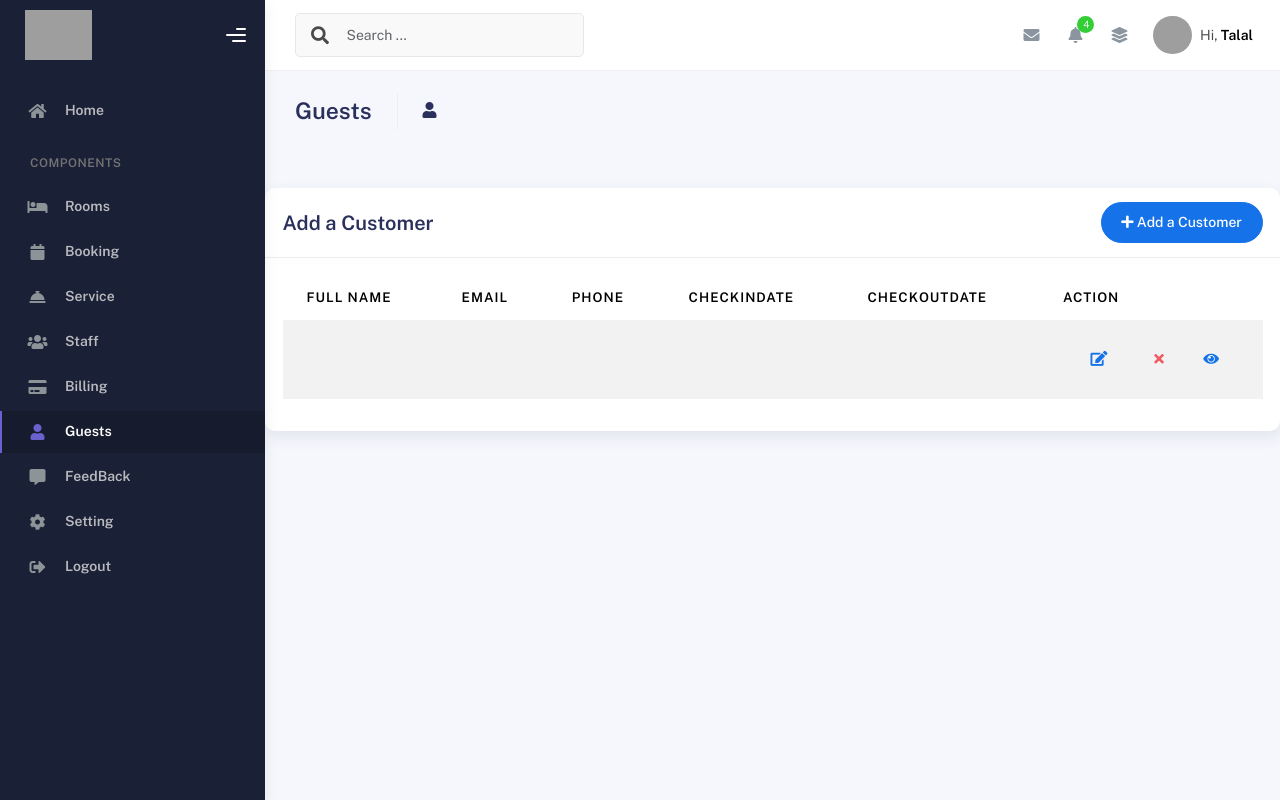
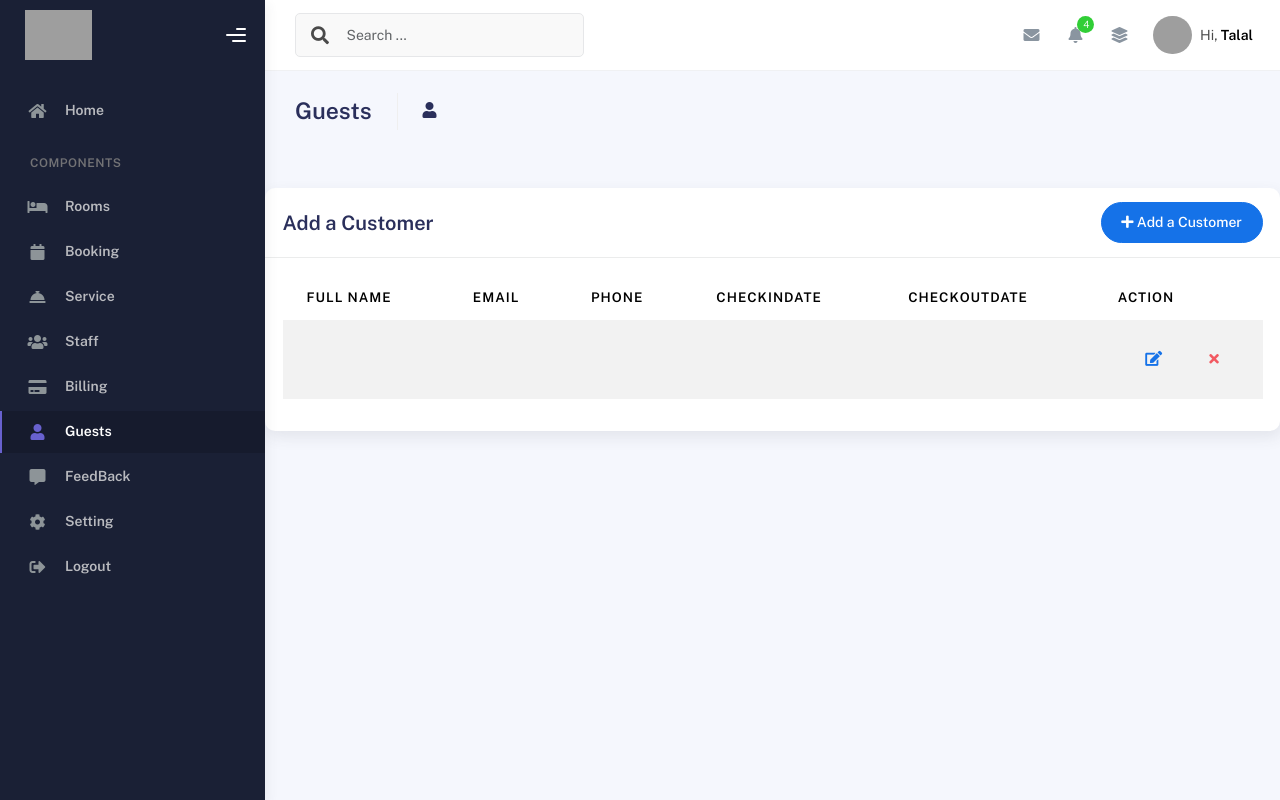
Before and after one commit to Talal-Aitmouh/Hero, a PHP site: page /admin/guests.php in a window 1280 px wide. Run offline with PHP 8.4, Linux system fonts and the light colour scheme; tables that the repository leaves empty or names only in its code hold one stand-in row (values such as "Sample post"); data that the repository does not hold is empty; grey boxes are pictures that could not be loaded.

Commit message:
minore change

```diff
--- a/admin/guests.php
+++ b/admin/guests.php
@@ -153,14 +153,13 @@
                                                         <input type="hidden" name="guestid" value="<?php echo $guest['GuestID']; ?>" />
                                                         <div class="form-button-action">
                                                             <button type="button" title="Edit" name="update" class="btn btn-link btn-primary btn-lg" data-bs-toggle="modal" data-bs-target="#Editguests" data-id="<?php echo $guest['GuestID']; ?>" data-name="<?php echo $guest['FullName']; ?>" data-email="<?php echo $guest['Email']; ?>" data-phone="<?php echo $guest['Phone']; ?>" data-address="<?php echo $guest['Address']; ?>" data-nationality="<?php echo $guest['Nationality']; ?>" data-passport="<?php echo $guest['PassportNumber']; ?>" data-dateofbirth="<?php echo $guest['DateOfBirth']; ?>" data-gender="<?php echo $guest['Gender']; ?>">
+
                                                                 <i class="fa fa-edit"></i>
                                                             </button>
                                                             <button type="submit" name="delete" data-bs-toggle="tooltip" title="" class="btn btn-link btn-danger" data-original-title="Remove">
                                                                 <i class="fa fa-times"></i>
                                                             </button>
-                                                            <button type="button" data-bs-toggle="tooltip" title="" class="btn btn-link btn-primary" data-original-title="Remove">
-                                                                <i class="fa fa-eye"></i>
-                                                            </button>
+
                                                         </div>
                                                     </form>
                                                 </td>
@@ -249,8 +248,6 @@
                                     </div>
                                 </div>
                             </div>
-
-
                         </div>
                     </div>
                 </div>
```
Also changed, not shown: admin/links/script.php (line endings or trailing spaces).
